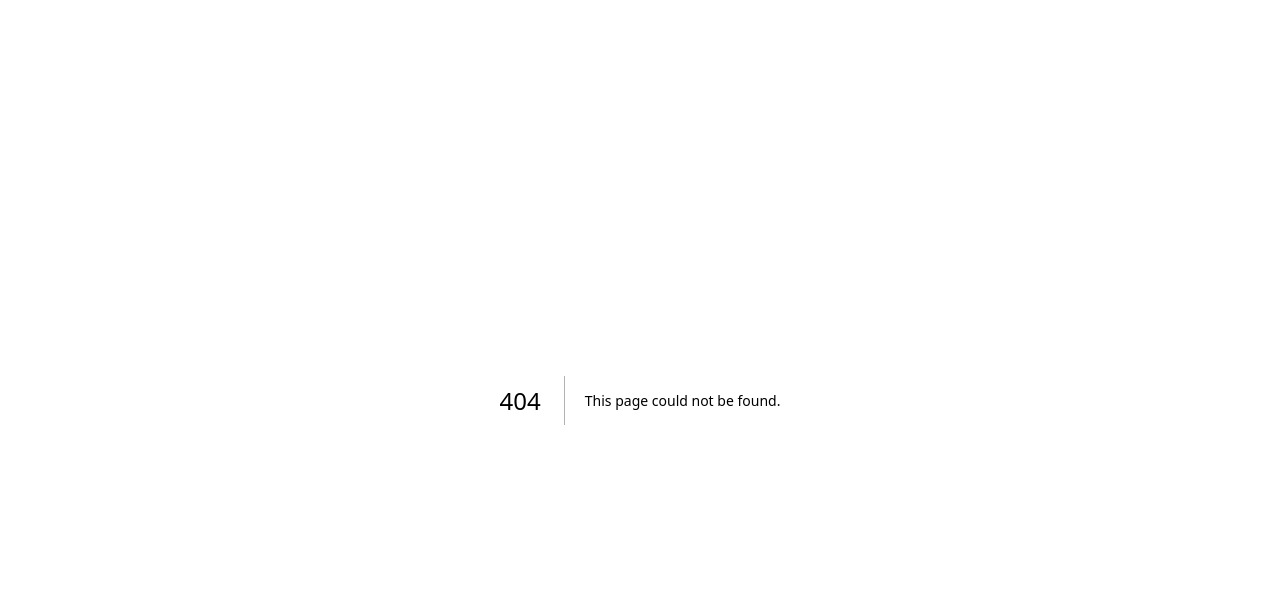
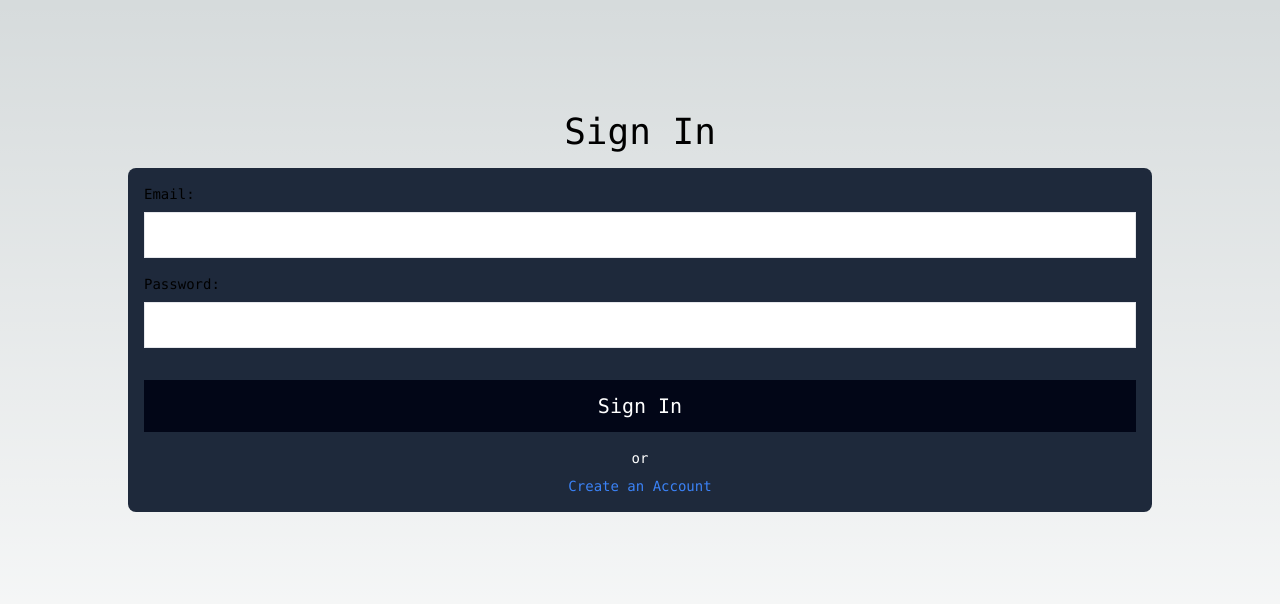
Before and after one commit to slen42/expensetracker, a Next.js app: page /sign-in in a window 1280 px wide. Before the commit this address had no page. Shown: the top 604 px of the page. Built offline with nearby package versions, Linux system fonts and the light colour scheme.

Commit message:
basic auth setup completed

```diff
--- a/app/firebase.js
+++ b/app/firebase/config.js
@@ -1,7 +1,8 @@
 // Import the functions you need from the SDKs you need
-import { initializeApp } from "firebase/app";
+import { initializeApp, getApps} from "firebase/app";
 // TODO: Add SDKs for Firebase products that you want to use
 import { getFirestore } from "firebase/firestore";
+import { getAuth} from "firebase/auth";
 
 // https://firebase.google.com/docs/web/setup#available-libraries
 
@@ -17,4 +18,7 @@ const firebaseConfig = {
 
 // Initialize Firebase
 const app = initializeApp(firebaseConfig);
-export const db = getFirestore(app);
+const auth = getAuth(app);
+const db = getFirestore(app);
+
+export {app, auth, db}
--- a/app/page.js
+++ b/app/page.js
@@ -1,13 +1,29 @@
 'use client'
 import React, { useState, useEffect } from "react";
 import { collection, addDoc, getDoc, querySnapshot, onSnapshot, query, deleteDoc, doc } from "firebase/firestore";
-import { db } from "./firebase";
+import { db } from "/app/firebase/config.js";
+import { useAuthState } from 'react-firebase-hooks/auth'
+import { auth } from '@/app/firebase/config'
+import { useRouter } from "next/navigation";
+import { signOut } from "firebase/auth";
 
-export default function Home() {
+export default function Tracker() {
   const [items, setItems] = useState([]);
-
   const [newItem, setNewItem] = useState({ name: '', price: '' });
   const [total, setTotal] = useState();
+
+
+  const [user] = useAuthState(auth);
+  const router = useRouter()
+  const userSession = sessionStorage.getItem('user');
+
+
+  if (!user && !userSession) {
+    router.push('/sign-up');
+  }
+
+
+  // console.log({user})
 
   // Add item to database
   const addItem = async (e) => {
@@ -49,6 +65,8 @@ export default function Home() {
   }
 
   return (
+    <>
+      <button onClick={() => {signOut(auth); sessionStorage.removeItem('user')}} className=""> Log Out </button>
       <main className="flex min-h-screen flex-col items-center justify-between sm:p-24 p-4">
         <div className="z-10 max-w-5xl w-full items-center justify-between font-mono text-sm">
           <h1 className="text-4xl p-4 text-center">Expense Tracker</h1>
@@ -106,5 +124,6 @@ export default function Home() {
           </div>
         </div>
       </main>
+    </>
   );
 }
--- /dev/null
+++ b/app/sign-in/page.js
@@ -0,0 +1,79 @@
+'use client'
+import { useState } from 'react';
+import {useSignInWithEmailAndPassword} from 'react-firebase-hooks/auth'
+import {auth} from '@/app/firebase/config'
+import { useRouter } from 'next/navigation';
+
+
+const SignIn = () => {
+  const [email, setEmail] = useState('');
+  const [password, setPassword] = useState('');
+  const [signInWithEmailAndPassword] = useSignInWithEmailAndPassword(auth);
+  const router = useRouter()
+
+  const handleSignIn = async () => {
+    try {
+        const res = await signInWithEmailAndPassword(email, password);
+        console.log({res});
+        sessionStorage.setItem('user', true)
+        setEmail('');
+        setPassword('');
+        router.push('/')
+    }catch(e){
+        console.error(e)
+    }
+  };
+
+  return (
+<section>
+  <main className="flex min-h-screen flex-col items-center justify-between sm:p-24 p-4">
+    <div className="z-10 max-w-5xl w-full items-center justify-between font-mono text-sm">
+      <h1 className="text-4xl p-4 text-center">Sign In</h1>
+      <form className="flex items-center flex-col justify-between bg-slate-800 p-4 rounded-lg">
+        <fieldset className="w-full">
+          <ul className="w-full">
+            <li className="mb-4">
+              <label htmlFor="email" className="block mb-2">Email:</label>
+              <input
+                type="email"
+                id="email"
+                value={email}
+                onChange={(e) => setEmail(e.target.value)}
+                name="email"
+                required
+                className="w-full p-3 border text-black"
+              />
+            </li>
+            <li className="mb-4">
+              <label htmlFor="password" className="block mb-2">Password:</label>
+              <input
+                type="password"
+                id="password"
+                value={password}
+                onChange={(e) => setPassword(e.target.value)}
+                name="password"
+                required
+                className="w-full p-3 border text-black"
+              />
+            </li>
+          </ul>
+          <button
+            type="button"
+            onClick={handleSignIn}
+            className="text-white bg-slate-950 hover:bg-slate-900 p-3 text-xl w-full mt-4"
+          >
+            Sign In
+          </button>
+        </fieldset>
+        <div className="mt-4 text-center">
+          <p className="text-white pb-2">or</p>
+          <a href="/sign-up" className="text-blue-500 cursor-pointer">Create an Account</a>
+        </div>
+      </form>
+    </div>
+  </main>
+</section>
+
+  );
+}
+export default SignIn;
--- /dev/null
+++ b/app/sign-up/page.js
@@ -0,0 +1,71 @@
+'use client'
+import { useState } from 'react';
+import {useCreateUserWithEmailAndPassword} from 'react-firebase-hooks/auth'
+import {auth} from '@/app/firebase/config'
+
+const SignUp = () => {
+  const [email, setEmail] = useState('');
+  const [password, setPassword] = useState('');
+  const [createUserWithEmailAndPassword] = useCreateUserWithEmailAndPassword(auth);
+
+  const handleSignUp = async () => {
+    try {
+        const res = createUserWithEmailAndPassword(email, password)
+        console.log({res})
+        sessionStorage.setItem('user', true)
+        setEmail('');
+        setPassword('')
+
+    } catch(e){
+        console.error(e)
+    }
+  };
+
+
+  return (
+    <section>
+      <main className="flex min-h-screen flex-col items-center justify-between sm:p-24 p-4">
+        <div className="z-10 max-w-5xl w-full items-center justify-between font-mono text-sm">
+          <h1 className="text-4xl p-4 text-center">Sign Up</h1>
+          <form className="flex items-center flex-col justify-between bg-slate-800 p-4 rounded-lg">
+            <fieldset className="w-full">
+              <ul className="w-full">
+                <li className="mb-4">
+                  <label htmlFor="email" className="block mb-2">Email:</label>
+                  <input
+                    type="email"
+                    id="email"
+                    value={email}
+                    onChange={(e) => setEmail(e.target.value)}
+                    name="email"
+                    required
+                    className="w-full p-3 border text-black"
+                  />
+                </li>
+                <li className="mb-4">
+                  <label htmlFor="password" className="block mb-2">Password:</label>
+                  <input
+                    type="password"
+                    id="password"
+                    value={password}
+                    onChange={(e) => setPassword(e.target.value)}
+                    name="password"
+                    required
+                    className="w-full p-3 border text-black"
+                  />
+                </li>
+              </ul>
+              <button onClick={handleSignUp} type="button" className="text-white bg-slate-950 hover:bg-slate-900 p-3 text-xl w-full mt-4">Sign Up</button>
+            </fieldset>
+            <div className="mt-4 text-center">
+              <p className="text-white pb-2">or</p>
+              <a href="/sign-in" className="text-blue-500 cursor-pointer">Login</a>
+            </div>
+          </form>
+        </div>
+      </main>
+    </section>
+  );
+}
+
+export default SignUp;
--- a/package.json
+++ b/package.json
@@ -11,8 +11,10 @@
   "dependencies": {
     "firebase": "^10.12.2",
     "next": "14.2.4",
+    "next-auth": "^4.24.7",
     "react": "^18",
-    "react-dom": "^18"
+    "react-dom": "^18",
+    "react-firebase-hooks": "^5.1.1"
   },
   "devDependencies": {
     "postcss": "^8",
```
Also changed, not shown: 1 other file (tests, documents, lock files or other folders). Lines whose indentation alone changed are shown as unchanged.
